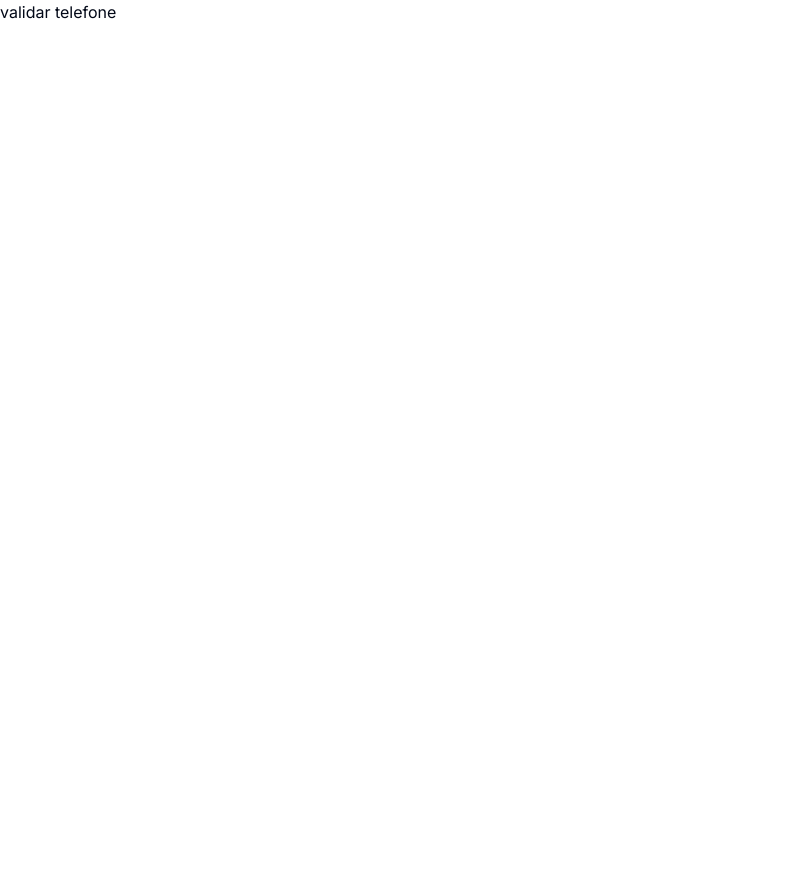
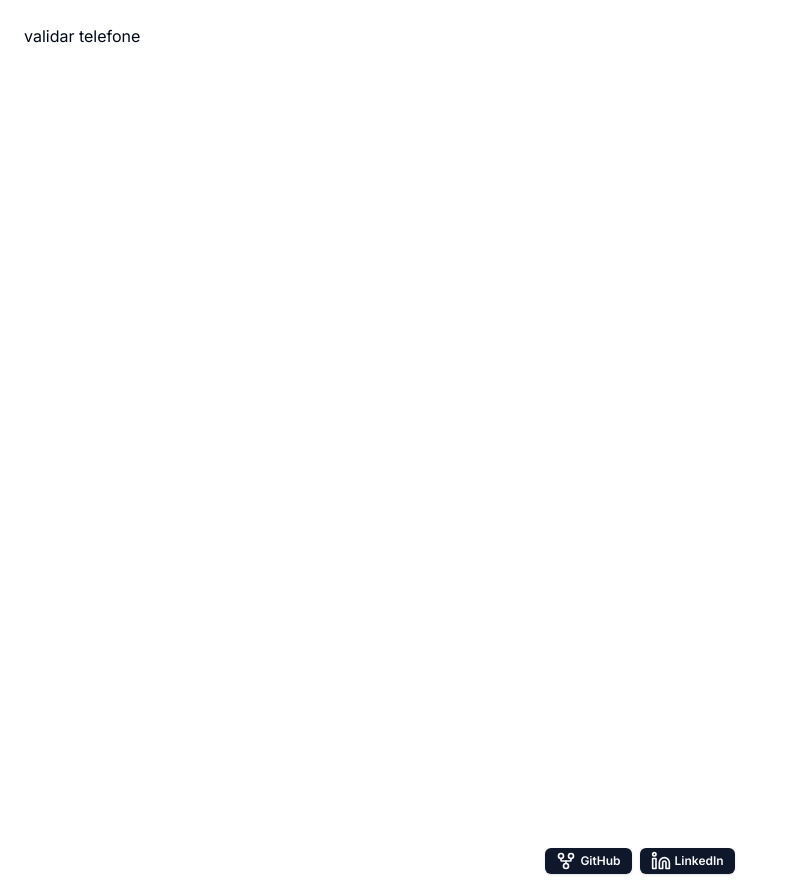
Before and after one commit to martygo/ao-tools, a Next.js app: page /validador/telefone in a window 1280 px wide. Shown: the whole page, without its empty margins (0-798 px from the left). Before the commit the page ends 800 px from the top, so only its background shows below. Built offline with nearby package versions, Linux system fonts and the light colour scheme.

Commit message:
✨ feat: add footer

```diff
--- a/src/app/layout.tsx
+++ b/src/app/layout.tsx
@@ -1,6 +1,7 @@
 import type { Metadata } from "next";
 import { Inter } from "next/font/google";
 
+import { Footer } from "@/components/footer";
 import { seo } from "@/constants";
 
 import "./../styles/globals.css";
@@ -17,7 +18,10 @@ export default function RootLayout({
 	return (
 		<html lang="en">
 			<body className={`bg-white ${inter.className}`}>
-				{children}
+				<main className="min-h-screen px-2 sm:px-4 lg:px-6">
+					<div className="py-6">{children}</div>
+					<Footer />
+				</main>
 			</body>
 		</html>
 	);
--- a/src/app/page.tsx
+++ b/src/app/page.tsx
@@ -7,7 +7,7 @@ import Loading from "./loading";
 
 export default function Home() {
 	return (
-		<main className="h-screen px-2 sm:p-4 lg:p-6">
+		<section>
 			<Typography className="text-2xl font-bold mb-4">
 				Todas ferramentas
 			</Typography>
@@ -15,6 +15,6 @@ export default function Home() {
 			<Suspense fallback={<Loading />}>
 				<ToolList />
 			</Suspense>
-		</main>
+		</section>
 	);
 }
--- /dev/null
+++ b/src/app/validador/layout.tsx
@@ -0,0 +1,7 @@
+export default function ValidateLayout({
+	children,
+}: Readonly<{
+	children: React.ReactNode;
+}>) {
+	return <main className="min-h-screen">{children}</main>;
+}
--- a/src/app/validador/passaporte/page.tsx
+++ b/src/app/validador/passaporte/page.tsx
@@ -1,3 +1,3 @@
 export default function Passport() {
-	return <div>validar passaporte</div>;
+	return <section>validar passaporte</section>;
 }
--- a/src/app/validador/telefone/page.tsx
+++ b/src/app/validador/telefone/page.tsx
@@ -1,3 +1,10 @@
+import { Metadata } from "next";
+
+export const metadata: Metadata = {
+	title: "Validar Telefone",
+	description: "Validar telefone",
+};
+
 export default function Phone() {
-	return <div>validar telefone</div>;
+	return <section>validar telefone</section>;
 }
--- /dev/null
+++ b/src/components/footer.tsx
@@ -0,0 +1,38 @@
+import { GitFork, LinkedinIcon } from "lucide-react";
+
+import { Badge } from "@/components/ui/badge";
+
+export function Footer() {
+	const links = [
+		{
+			name: "GitHub",
+			url: "",
+			icon: <GitFork size={20} />,
+		},
+		{
+			name: "LinkedIn",
+			url: "https://www.linkedin.com/in/martins-gouveia/",
+			icon: <LinkedinIcon size={20} />,
+		},
+	];
+
+	return (
+		<footer className="flex justify-center items-center gap-x-2 pb-4">
+			{links.map((link) => {
+				return (
+					<a
+						key={link.name}
+						href={link.url}
+						target="_blank"
+						rel="noopener noreferrer"
+					>
+						<Badge className="flex items-center justify-center gap-x-1">
+							<p>{link.icon || "div"}</p>
+							<p>{link.name}</p>
+						</Badge>
+					</a>
+				);
+			})}
+		</footer>
+	);
+}
--- a/src/components/tool-list.tsx
+++ b/src/components/tool-list.tsx
@@ -5,7 +5,7 @@ import { FilterTools } from "./filter-tools";
 
 export function ToolList() {
 	return (
-		<>
+		<div>
 			<FilterTools />
 
 			<div className="grid grid-cols-1 sm:grid-cols-2 lg:grid-cols-3 gap-4 z-20">
@@ -22,6 +22,6 @@ export function ToolList() {
 					);
 				})}
 			</div>
-		</>
+		</div>
 	);
 }
```
